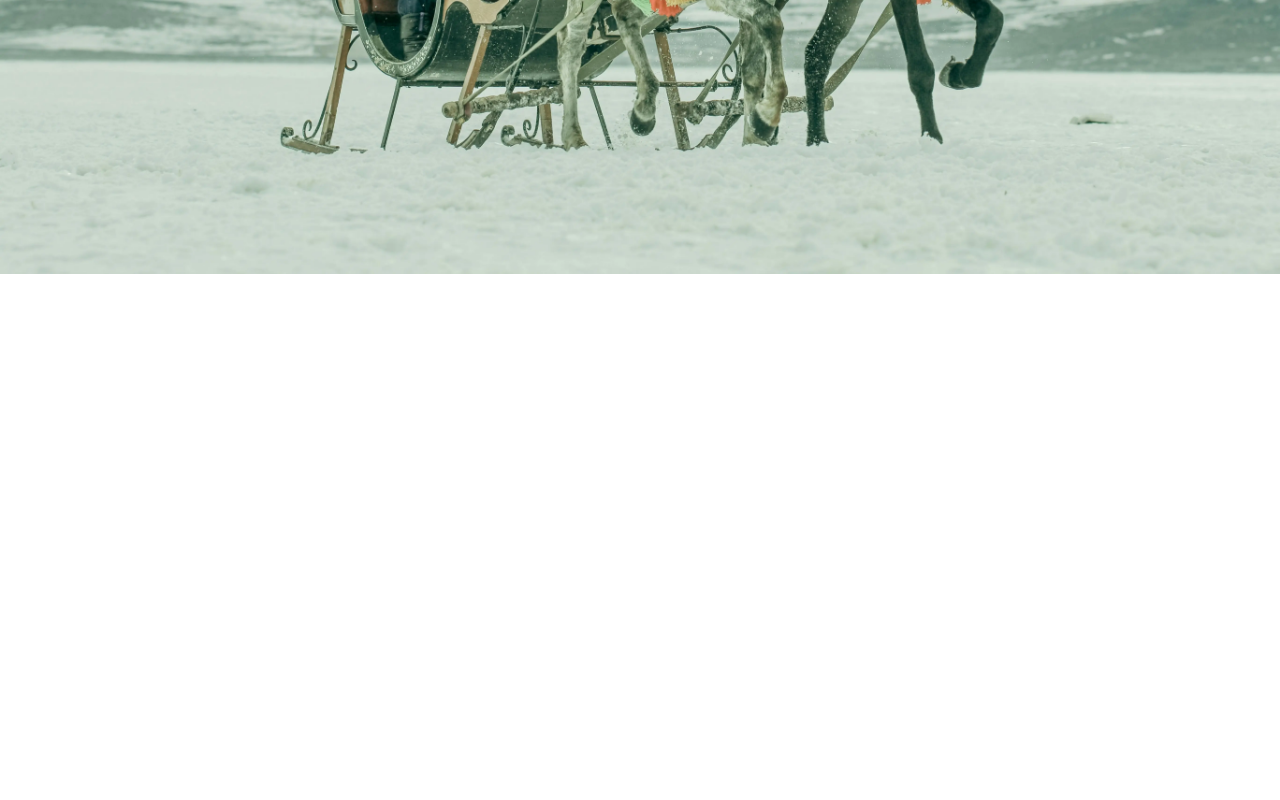
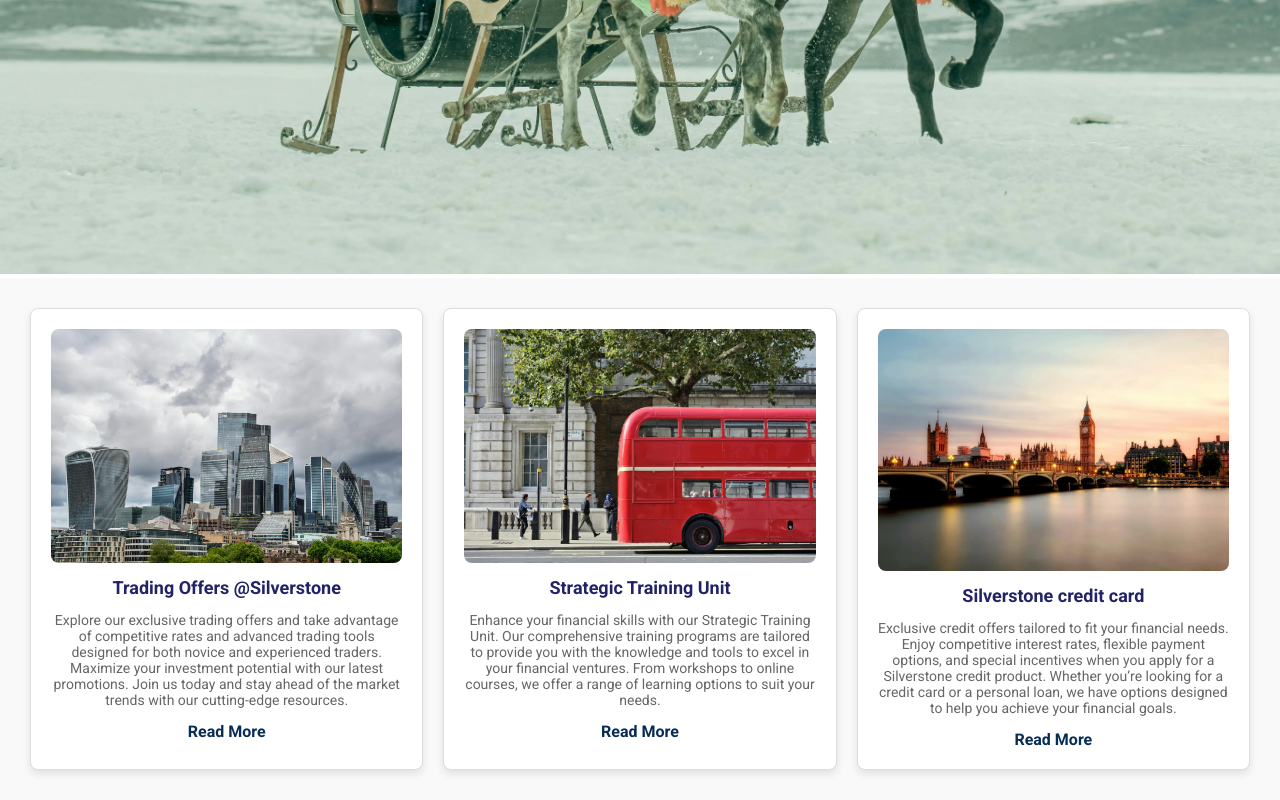
Before and after one commit to Vishalchapa/Public-Bank, a plain HTML site: page index.html in a window 1280 px wide. Shown: the part 834-1634 px from the top of the page. Before the commit the page ends 1112 px from the top, so only its background shows below. Drawn offline with Linux system fonts and the light colour scheme.

Commit message:
Add three Read more Components

```diff
--- a/assets/css/style.css
+++ b/assets/css/style.css
@@ -75,37 +75,34 @@
     width: 200px;
     padding: 2px;
     font-size: 14px;
-    border: 1px solid #190a0a
-
-
-
-
-
-
-
-    ;
+    border: 1px solid #190a0a;
     border-radius: 4px;
 }
 
 /* Adding lines between buttons */
 .header-container a:not(:last-child) {
-    border-right: 1px solid #ccc; /* Line color and thickness */
+    border-right: 1px solid #ccc;
+    /* Line color and thickness */
 }
 
 /* Optional: Adjust line height */
 .header-container a {
-    line-height: 1.5; /* Adjust as needed */
+    line-height: 1.5;
+    /* Adjust as needed */
 }
 
 /* Optional: Padding to create space for the lines */
 .header-container a {
-    margin-right: 10px; /* Space after each link */
+    margin-right: 10px;
+    /* Space after each link */
 }
 
 /* For a more modern look: Adding some hover effects */
 .header-container a:hover {
-    color: #007BFF; /* Change text color on hover */
-    border-right-color: #007BFF; /* Change line color on hover */
+    color: #007BFF;
+    /* Change text color on hover */
+    border-right-color: #007BFF;
+    /* Change line color on hover */
 }
 
 /* Image container */
@@ -210,6 +207,54 @@
     /* Underline on hover */
 }
 
+/* Card container */
+.card-container {
+    display: flex;
+    justify-content: space-around;
+    padding: 20px;
+    background-color: #f9f9f9;
+}
+
+.card {
+    background-color: white;
+    border: 1px solid #ddd;
+    border-radius: 8px;
+    padding: 20px;
+    text-align: center;
+    width: 30%;
+    /* Adjust the width as needed */
+    box-shadow: 0 4px 8px rgba(0, 0, 0, 0.1);
+    margin: 10px;
+}
+
+.card img {
+    width: 100%;
+    height: auto;
+    border-radius: 8px;
+}
+
+.card h2 {
+    font-size: 18px;
+    margin: 10px 0;
+    color: rgba(7, 7, 83, 0.889);
+}
+
+.card p {
+    font-size: 14px;
+    color: #666;
+}
+
+.card a {
+    color: #072c55;
+    text-decoration: none;
+    font-weight: bold;
+    margin-bottom: 1px;
+}
+
+.card a:hover {
+    text-decoration: underline;
+}
+
 /* Responsive design for tablets and mobile devices */
 @media (max-width: 768px) {
 
--- a/index.html
+++ b/index.html
@@ -63,6 +63,38 @@
         </ul>
     </div>
 
+    <!-- Card Components -->
+    <section class="card-container">
+        <div class="card">
+            <img src="./assets/images/pexels-enrique72-26568610.webp" alt="Card Image 1">
+            <h2>Trading Offers @Silverstone</h2>
+            <p>
+                <p>Explore our exclusive trading offers and take advantage of competitive rates and advanced trading
+                    tools designed for both novice and experienced traders. Maximize your investment potential with our
+                    latest promotions. Join us today and stay ahead of the market trends with our cutting-edge
+                    resources.</p>
+            </p>
+            <a href="#">Read More</a>
+        </div>
+        <div class="card">
+            <img src="./assets/images/pexels-luigi-matta-1107491-18718689.webp" alt="Card Image 2">
+            <h2>Strategic Training Unit</h2>
+            <p>Enhance your financial skills with our Strategic Training Unit. Our comprehensive training programs are
+                tailored to provide you with the knowledge and tools to excel in your financial ventures. From workshops
+                to online courses, we offer a range of learning options to suit your needs.</p>
+            <a href="#">Read More</a>
+        </div>
+        <div class="card">
+            <img src="./assets/images/pexels-pixabay-460672.webp" alt="Card Image 3">
+            <h2>Silverstone credit card</h2>
+            <p>Exclusive credit offers tailored to fit your financial needs. Enjoy competitive interest rates, flexible
+                payment options, and special incentives when you apply for a Silverstone credit product. Whether you’re
+                looking for a credit card or a personal loan, we have options designed to help you achieve your
+                financial goals.</p>
+            <a href="#">Read More</a>
+        </div>
+    </section>
+
     <script src="./assets/js/script.js"></script>
 </body>
 
```
Also changed, not shown: assets/images/pexels-enrique72-26568610.webp (added), assets/images/pexels-luigi-matta-1107491-18718689.webp (added), assets/images/pexels-pixabay-460672.webp (added).
